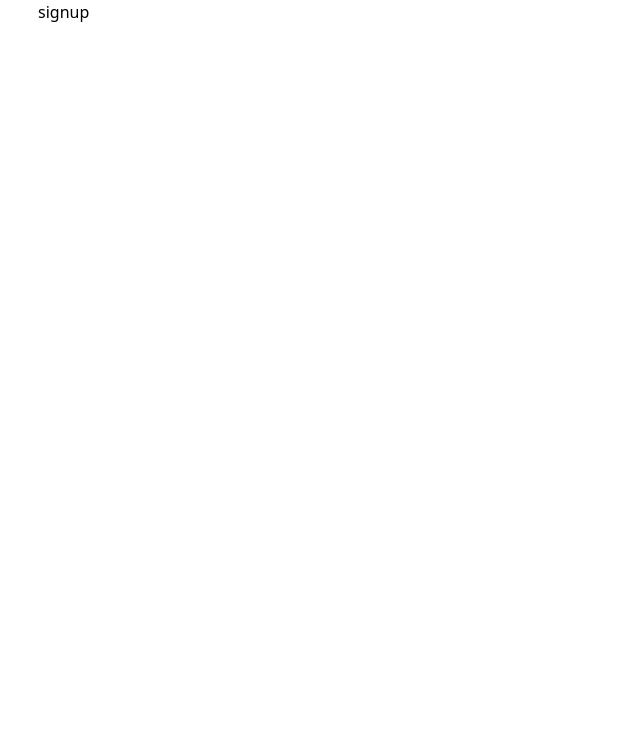
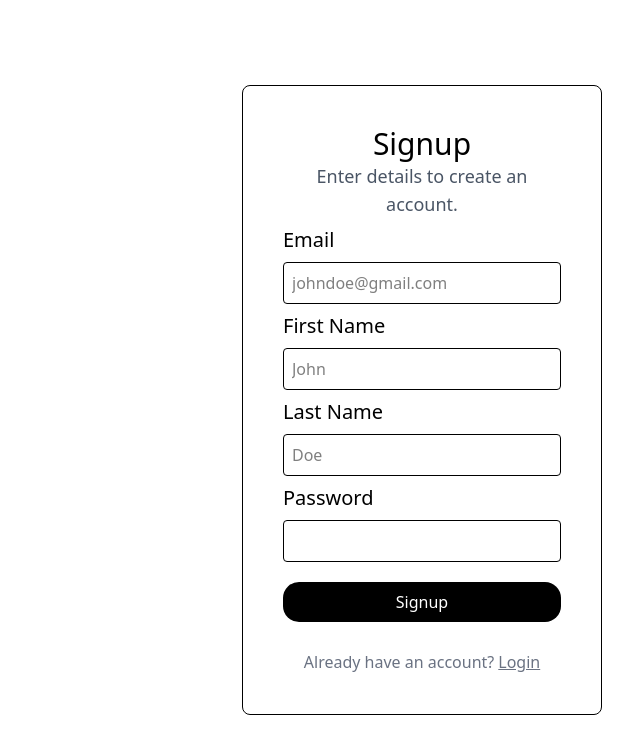
Before and after one commit to pranavmamatha/taskiee, a React (Vite) app in the folder frontend/: page /signup in a window 1280 px wide. Shown: the top 754 px of the page, without its empty margins (218-858 px from the left). Built offline with nearby package versions, Linux system fonts and the light colour scheme.

Commit message:
signup page added

```diff
--- a/frontend/src/components/User.jsx
+++ b/frontend/src/components/User.jsx
@@ -6,7 +6,6 @@ export default function User({
   completed,
   pending,
 }) {
-  console.log(firstName);
   return (
     <div className="border border-solid  rounded-2xl p-5">
       <div className="text-center">
--- a/frontend/src/pages/Signup.jsx
+++ b/frontend/src/pages/Signup.jsx
@@ -1,3 +1,93 @@
+import axios from "axios";
+import Heading from "../components/Heading";
+import SubHeading from "../components/Subheading";
+import InputBox from "../components/InputBox";
+import Button from "../components/button";
+import BottomWarning from "../components/BottomWarning";
+import Warning from "../components/Warning";
+import { useState } from "react";
+import { useNavigate } from "react-router-dom";
+
 export default function Signup() {
-  return <div>signup</div>;
+  const [email, setEmail] = useState("");
+  const [firstName, setFirstName] = useState("");
+  const [lastName, setLastName] = useState("");
+  const [password, setPassword] = useState("");
+  const [warning, setWarning] = useState("");
+  const navigate = useNavigate();
+  return (
+    <div className="h-screen flex justify-center">
+      <div className="flex flex-col justify-center">
+        <div className="rounded-lg bg-white w-90 p-10 border border-solid h-max">
+          <Heading label={"Signup"} />
+          <SubHeading label={"Enter details to create an account."} />
+          <InputBox
+            label={"Email"}
+            placeholder={"johndoe@gmail.com"}
+            type={"text"}
+            onchange={(e) => {
+              setEmail(e.target.value);
+            }}
+          />
+          <InputBox
+            label={"First Name"}
+            placeholder={"John"}
+            type={"text"}
+            onchange={(e) => {
+              setFirstName(e.target.value);
+            }}
+          />
+          <InputBox
+            label={"Last Name"}
+            placeholder={"Doe"}
+            type={"text"}
+            onchange={(e) => {
+              setLastName(e.target.value);
+            }}
+          />
+          <InputBox
+            label={"Password"}
+            placeholder={""}
+            type={"password"}
+            onchange={(e) => {
+              setPassword(e.target.value);
+            }}
+          />
+
+          <Button
+            label={`Signup`}
+            onclick={async () => {
+              const response = await axios.post(
+                "http://localhost:3000/api/v1/user/signup",
+                {
+                  username: email,
+                  firstName: firstName,
+                  lastName: lastName,
+                  password: password,
+                }
+              );
+              const token = response.data.token;
+              if (token) {
+                localStorage.setItem("token", token);
+                navigate("/dashboard");
+              } else {
+                setWarning(response.data.message);
+                setTimeout(() => {
+                  setWarning("");
+                }, 5000);
+              }
+            }}
+          />
+
+          <Warning label={warning} />
+
+          <BottomWarning
+            label={"Already have an account?"}
+            to={"/login"}
+            warning={"Login"}
+          />
+        </div>
+      </div>
+    </div>
+  );
 }
```
Also changed, not shown: 1 other file (tests, documents, lock files or other folders).
